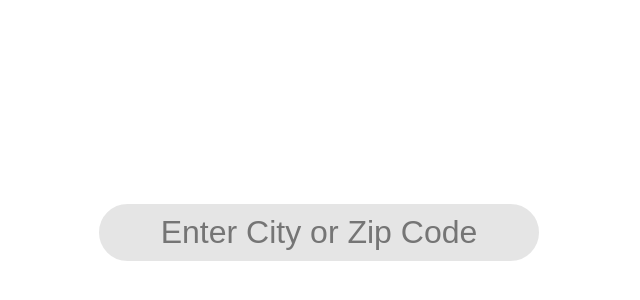
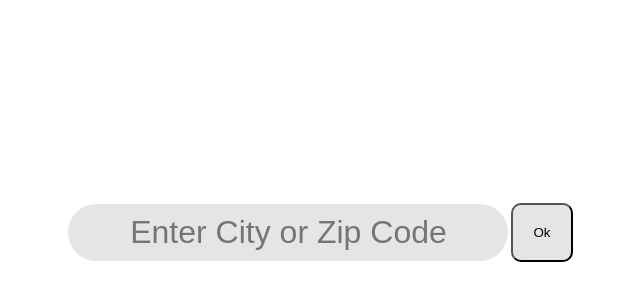
Before and after one commit to rlnB2022/weather, a React (Create React App) app: page / in a window 1280 px wide. Shown: the part 168-468 px from the top of the page, without its empty margins (321-961 px from the left). Built offline with nearby package versions, Linux system fonts and the light colour scheme.

Commit message:
Connected to weatherbit.io API and retrieved responseText correctly!

```diff
--- a/src/SearchBar.js
+++ b/src/SearchBar.js
@@ -3,22 +3,52 @@ import React, { useState } from 'react';
 function SearchBar(props) {
     const [name, setName] = useState('Enter City or Zip Code');
     const [max, setMax] = useState(5);
+    const [cityOrZip, setCityOrZip] = useState('');
+    const [cityOrZipString, setCityOrZipString] = useState('city');
 
     // restrict length of input based on whether first character is a number or letter
+
     function handleChange(e) {
         if(parseInt(e.target.value) > -1) {
             setMax(5);
+            setCityOrZipString('postal_code');
+            setCityOrZip(e.target.value);
         }
         else {
             setMax(99);
+            setCityOrZipString('city');
+            setCityOrZip(e.target.value);
         }
 
+        // let sURL = cityOrZipString + '=' + e.target.value;
+        // console.log(sURL);
+    }
+
+    function handleClick(e) {
+        const xhr = new XMLHttpRequest();
+        // let sURL = {cityOrZipString} + '=' + {cityOrZip};
+        // console.log(sURL);
+
+        xhr.onload = () => {
+            if(xhr.status >= 200 && xhr.status < 300) {
+                // success
+                console.log(JSON.parse(xhr.responseText));
+            }
+            else {
+                // error
+            }
+        }
+
+        xhr.open('GET','https://api.weatherbit.io/v2.0/current?units=I&key=c74b01fb5d114516a2260d9f3fd04907&' + cityOrZipString + '=' + cityOrZip + '', true);
+
+        xhr.send();
     }
 
     return (
         <section className="search">
             <div className="input-container">
                 <input type="text" onChange={handleChange} maxLength={max} onFocus={() => setName('')} onBlur={() => setName('Enter City or Zip Code')} placeholder={name}  className="user-input" />
+                <input type="submit" value="Ok" className="search-ok" onClick={handleClick}/>
             </div>
         </section>
     )
--- a/src/index.css
+++ b/src/index.css
@@ -38,3 +38,9 @@ code {
   text-align: center;
   outline: none;
 }
+
+.search-ok {
+  background-color: rgba(0,0,0,.1);
+  padding: 20px;
+  border-radius: 10px;
+}
```
